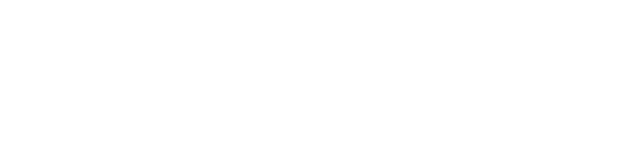
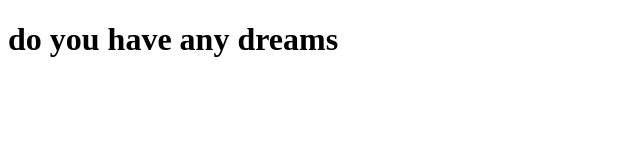
Before and after one commit to Erfan8104/Xmart, a plain HTML site: page index.html in a window 1280 px wide. Shown: the whole page, without its empty margins (0-640 px from the left). Drawn offline with Linux system fonts and the light colour scheme.

Commit message:
new tag in the body ...Name=h1

```diff
--- a/index.html
+++ b/index.html
@@ -7,6 +7,7 @@
 
 </head>
 <body>
+    <h1>do you have any dreams</h1>
 
 </body>
 </html>
```
